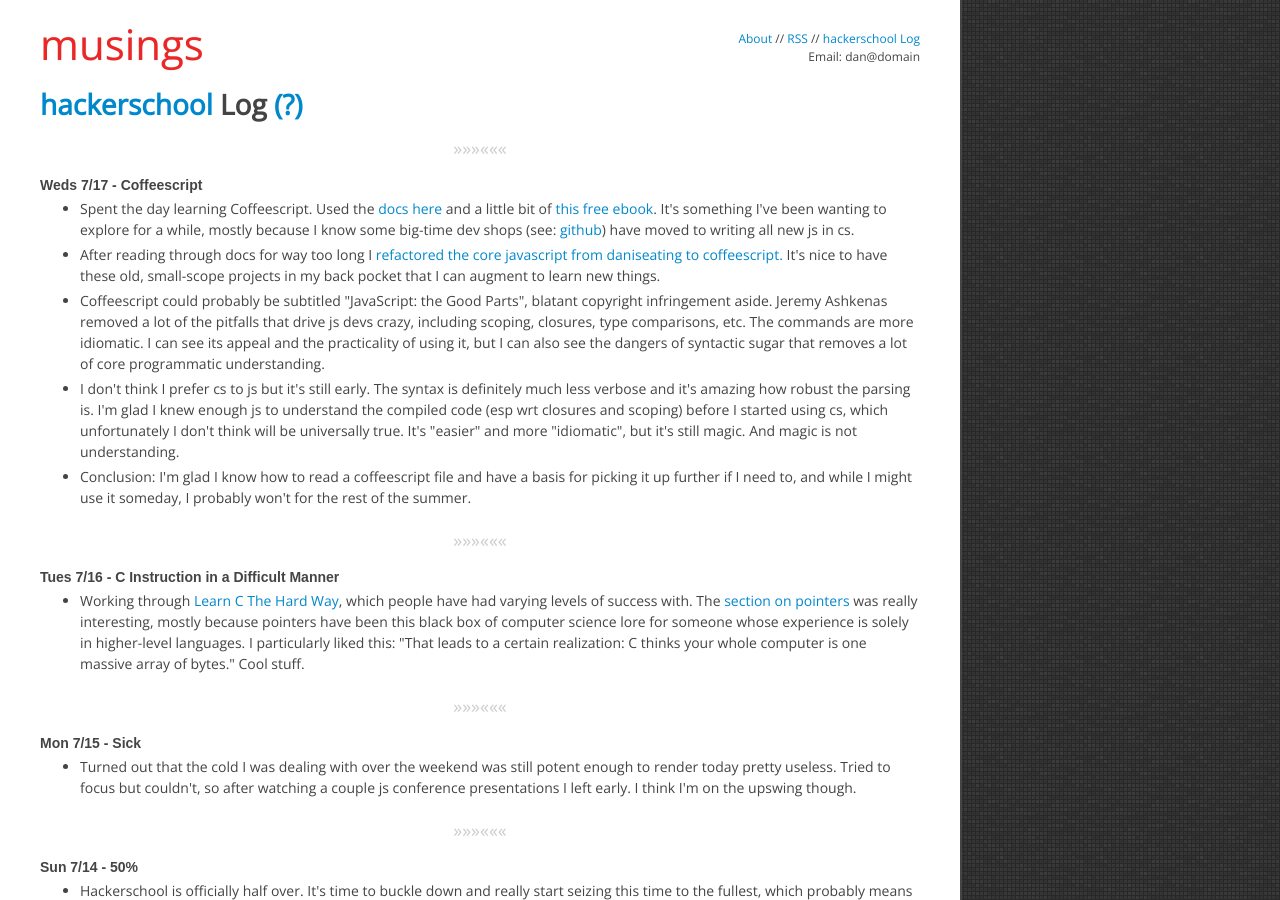
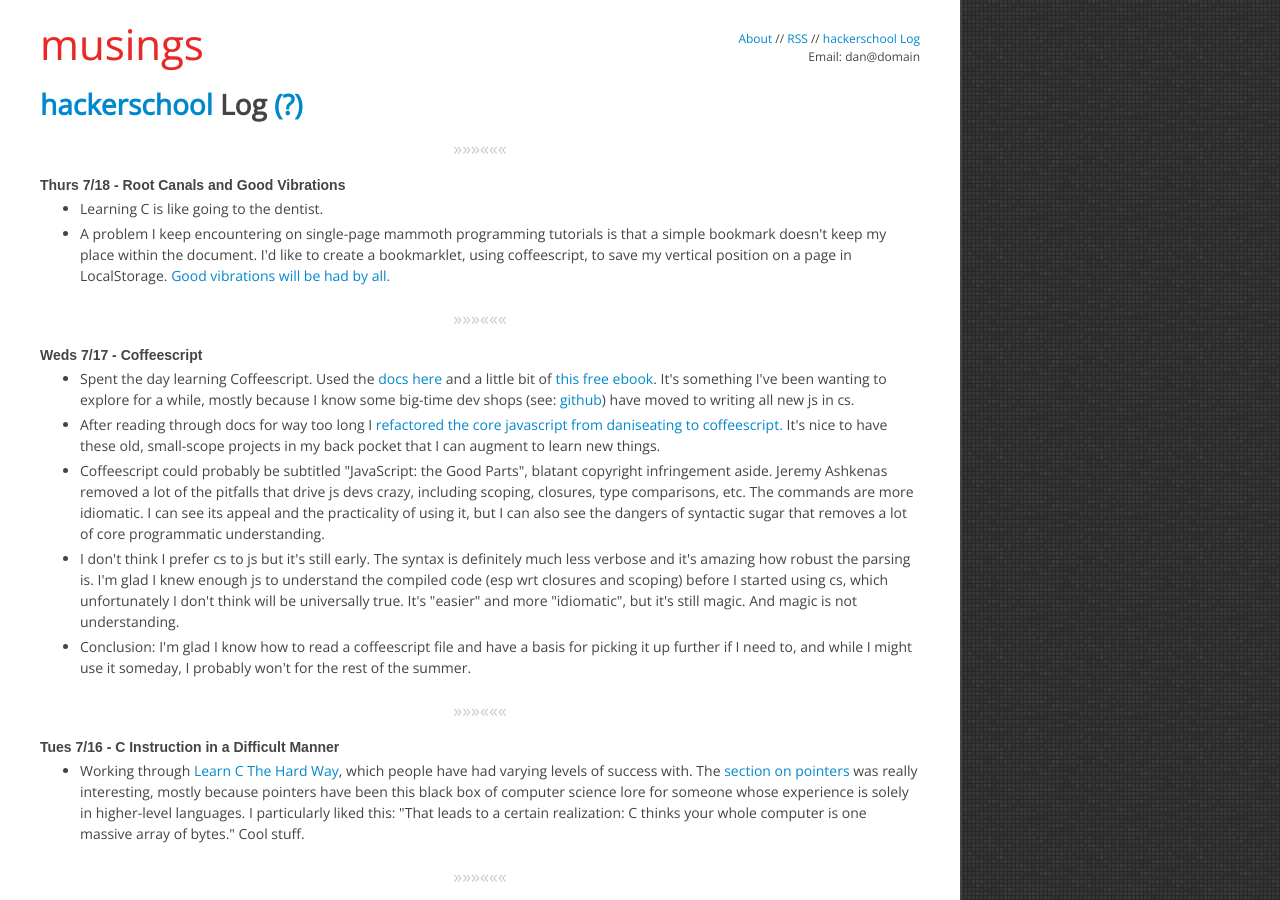
Before and after one commit to danielna/danielna.github.com, a Jekyll site: the page built from hackerschool.html, in a window 1280 px wide and 900 px high. Built offline with Jekyll 4.4.1, drawn with Linux system fonts in a browser that asks for light colours; nearby versions of some CDN libraries; library files that are not in the unit come from our copies; Markdown is read by kramdown in place of the engine named in the settings.

Commit message:
log 7/18

```diff
--- a/hackerschool.html
+++ b/hackerschool.html
@@ -9,6 +9,18 @@ permalink: /hackerschool/index.html
     <div id="help-content">
         In June 2013 I started my three months at <a href="/2013/05/19/cracker-barrel-and-hackerschool.html" title="Cracker Barrel and hackerschool">hackerschool</a>.  This is where I'll keep a log of what I'm working on/thinking/experiencing/etc.  I'm envisioning something kind of like twitter, but less ephemeral.  It'll be similarly stream-of-conscience.  When I write longer-form posts that pertain to HS I'll link to it both here and on the homepage.
     </div>
+
+    <div class="separator">&raquo;&raquo;&raquo;&laquo;&laquo;&laquo;</div>
+
+    <span class="date" id="2013-07-18">Thurs 7/18 - Root Canals and Good Vibrations</span>
+    <ul>
+        <li>
+            Learning C is like going to the dentist.
+        </li>
+        <li>
+            A problem I keep encountering on single-page mammoth programming tutorials is that a simple bookmark doesn't keep my place within the document.  I'd like to create a bookmarklet, using coffeescript, to save my vertical position on a page in LocalStorage.  <a href="https://github.com/danielna/marky.js" target="_blank">Good vibrations will be had by all.</a>
+        </li>
+    </ul>
 
     <div class="separator">&raquo;&raquo;&raquo;&laquo;&laquo;&laquo;</div>
 
```
